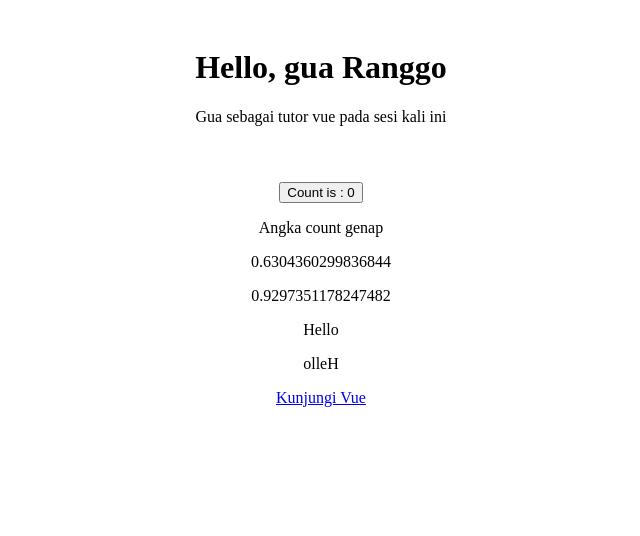
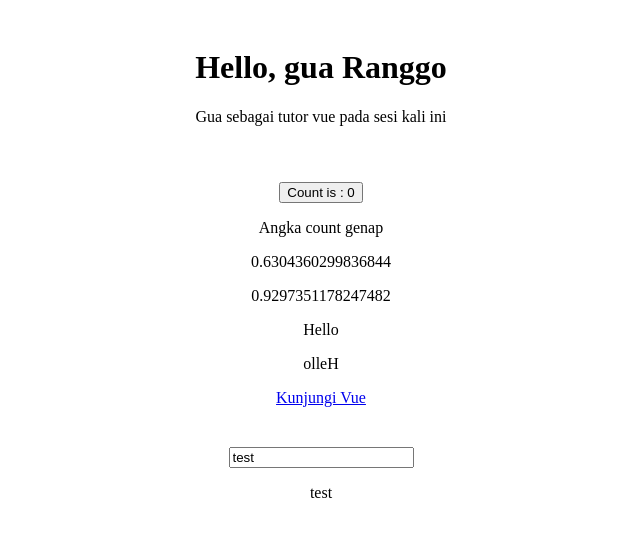
Before and after one commit to KenapaCoding/vue-full-course, a Vue app: page / in a window 1280 px wide. Shown: the top 536 px of the page, without its empty margins (319-959 px from the left). Built offline with nearby package versions, Linux system fonts and the light colour scheme.

Commit message:
materi: form binding

```diff
--- a/src/App.vue
+++ b/src/App.vue
@@ -27,6 +27,12 @@
   const randomNumber = computed(()=>{
     return Math.random()
   });
+
+  const search = ref("test");
+
+  // function onInput(e){
+  //   search.value = e.target.value
+  // }
 </script>
 
 <template>
@@ -45,6 +51,13 @@
     <p>{{ message.split('').reverse().join('') }}</p>
     <a :href="link">Kunjungi Vue</a>
   </div>
+
+  <div class="container">
+    <!-- <input type="text" :value="search" @input="onInput" >   -->
+    <input type="text" v-model="search">
+    <p>{{ search }}</p>
+  </div>
+
 </template>
 
 <style scoped>
```
